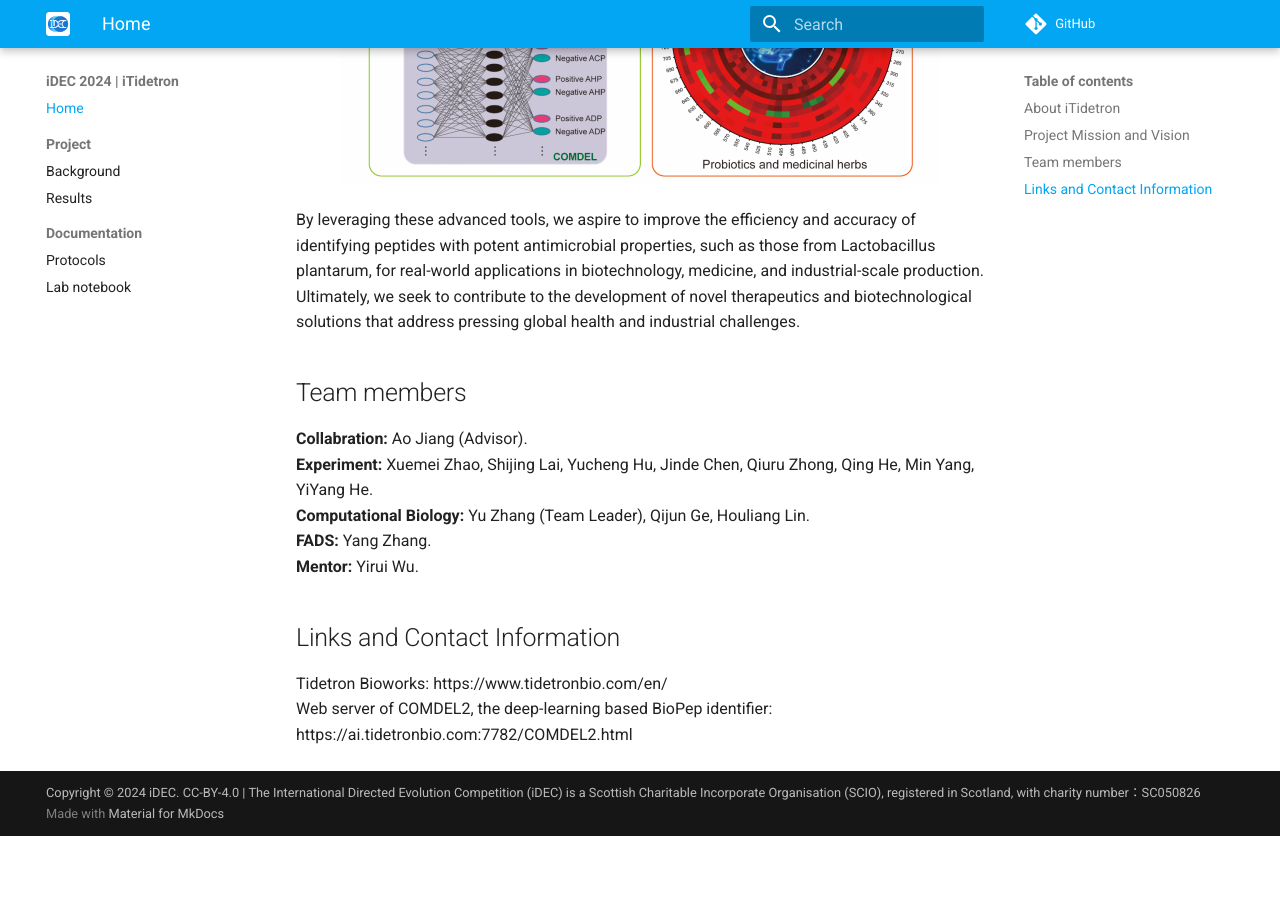
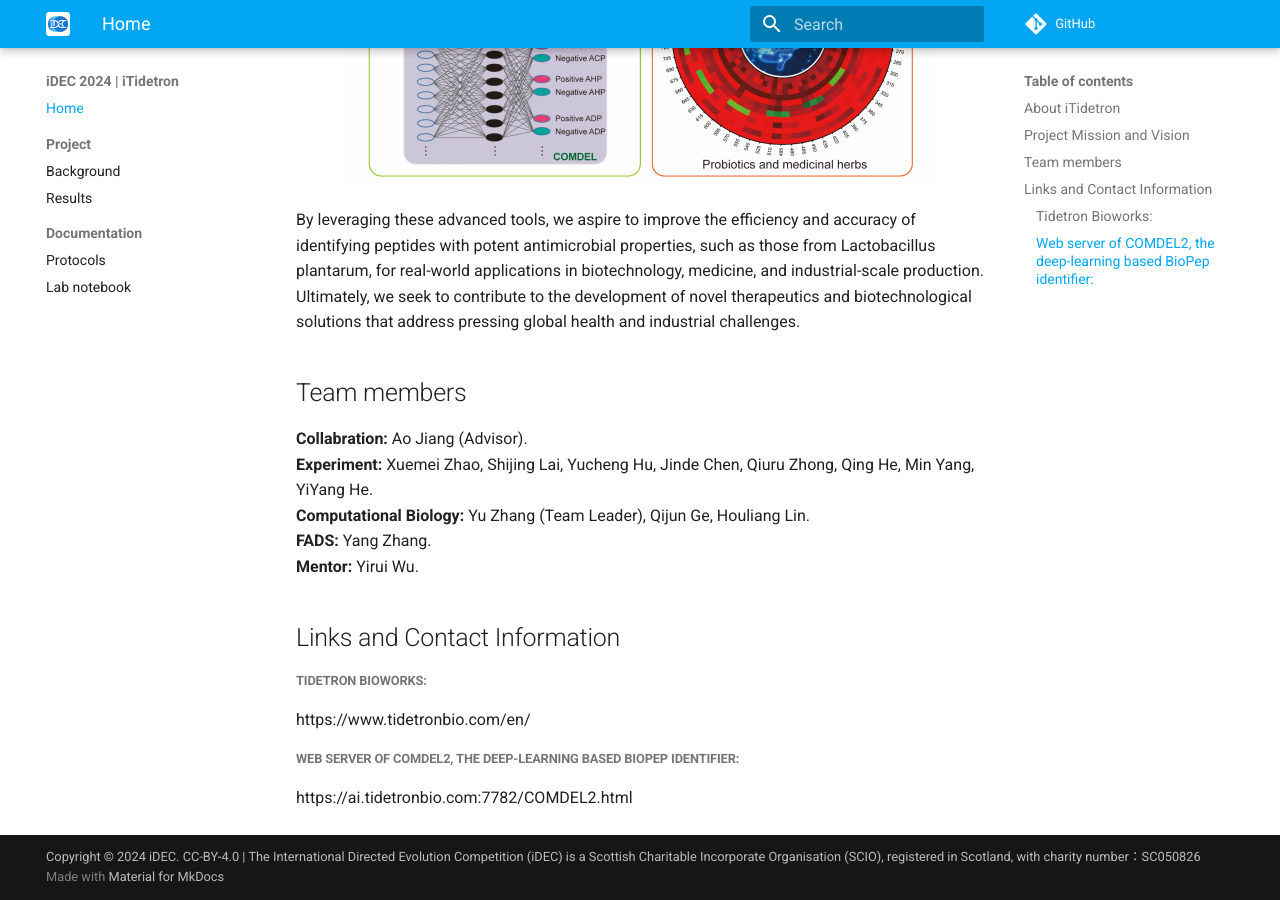
Before and after one commit to idec-teams/2024_iTidetron, an MkDocs documentation site: the page built from docs/index.md, in a window 1280 px wide and 900 px high, scrolled down 1266 px. Built offline with MkDocs 1.6.1 and Material for MkDocs 9.7.7, drawn with Linux system fonts in a browser that asks for light colours; comment, search, counter and statistics services are not loaded; before the commit the page ends 2102 px from its top, so only the background shows below that.

Commit message:
Update index.md

```diff
--- a/docs/index.md
+++ b/docs/index.md
@@ -22,5 +22,7 @@ By leveraging these advanced tools, we aspire to improve the efficiency and accu
 **Mentor:** Yirui Wu.
 
 ## Links and Contact Information
-Tidetron Bioworks: https://www.tidetronbio.com/en/
-Web server of COMDEL2, the deep-learning based BioPep identifier: https://ai.tidetronbio.com:7782/COMDEL2.html
+##### Tidetron Bioworks:
+https://www.tidetronbio.com/en/
+##### Web server of COMDEL2, the deep-learning based BioPep identifier:
+https://ai.tidetronbio.com:7782/COMDEL2.html
```
